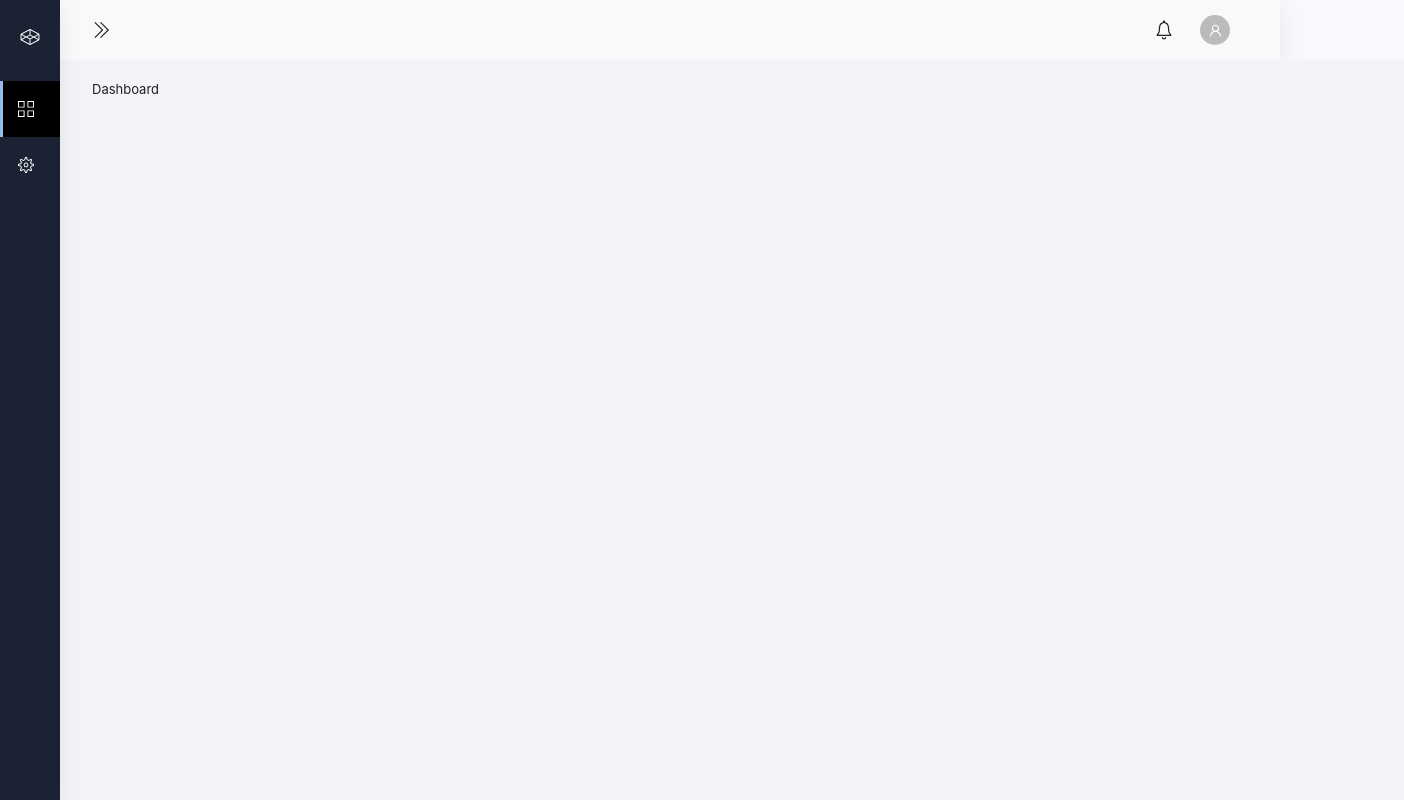
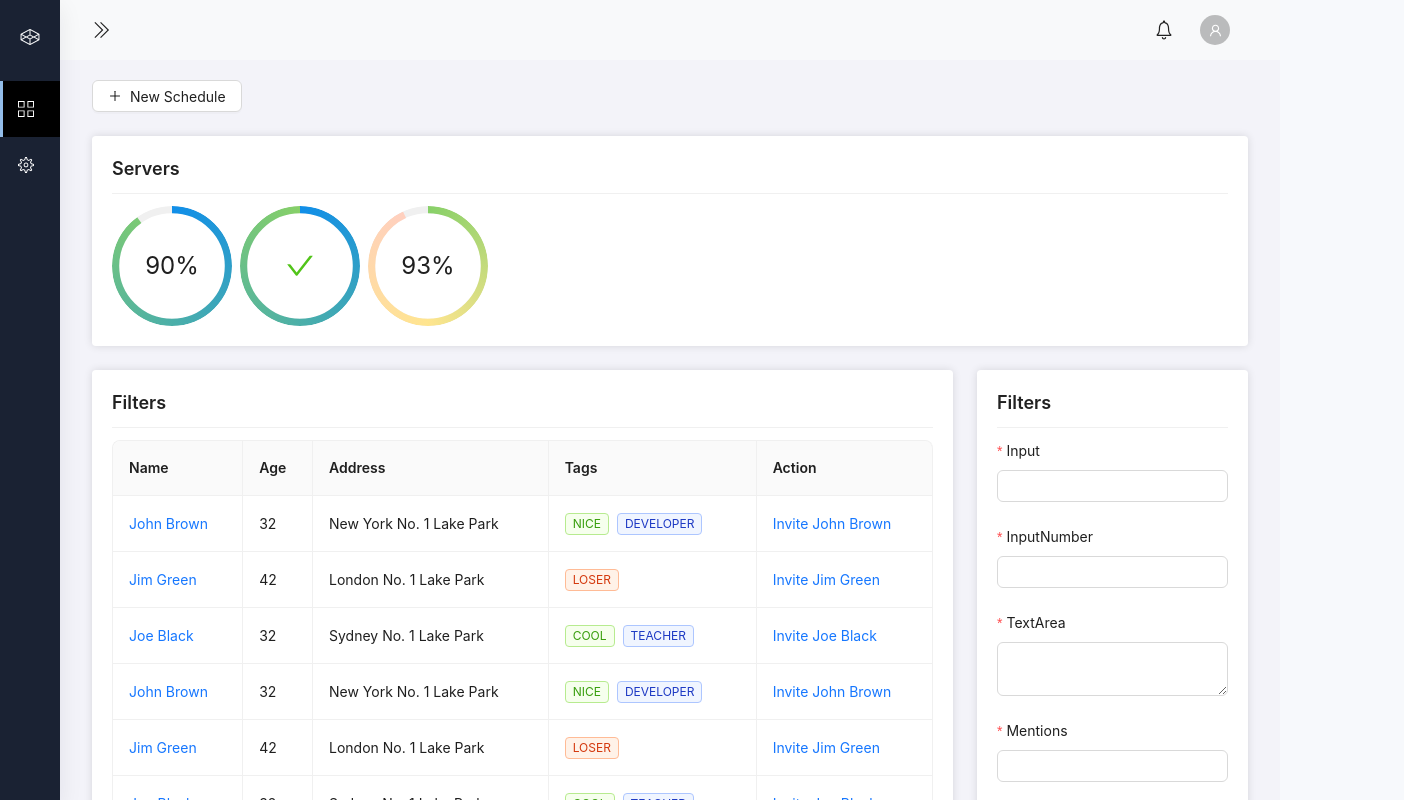
Before and after one commit to killcodeX/server-monitor-dashboard, a React (Create React App) app: page /login in a window 1280 px wide. Both pictures are taken after typing "Sample", "Sample123" into the empty fields and a click on the button "Submit". Shown: the top 800 px of the page, 1404 px wide, since content can reach past the window. Built offline with nearby package versions, Linux system fonts and the light colour scheme.

Commit message:
feat: dashboard complete

```diff
--- /dev/null
+++ b/src/components/CardContainer/index.tsx
@@ -0,0 +1,44 @@
+import React, { ReactNode } from "react";
+
+interface CardContainerProps {
+    className?: string;
+    children: ReactNode;
+    width?: string;
+    bg?: string;
+    height?: string;
+    br?: string;
+    pad?: string;
+    onClick?: () => void;
+    style?: React.CSSProperties;
+  }
+
+const CardContainer: React.FC<CardContainerProps> = ({
+  className,
+  children,
+  width = "100%",
+  bg = "#fff",
+  height = "auto",
+  br = "4px",
+  pad = "20px",
+  onClick,
+  style,
+}) => {
+  return (
+    <div
+      className={`card-container ${className}`}
+      style={{
+        backgroundColor: bg,
+        minHeight: height,
+        width,
+        borderRadius: br,
+        padding: pad,
+        ...style,
+      }}
+      onClick={onClick}
+    >
+      {children}
+    </div>
+  );
+};
+
+export default CardContainer;
--- a/src/core/header/accountMenu.tsx
+++ b/src/core/header/accountMenu.tsx
@@ -46,7 +46,7 @@ export default function AccountMenu() {
   const dispatch = useDispatch();
 
   const onClick: MenuProps["onClick"] = ({ key }) => {
-    if (key == "3") {
+    if (key == "4") {
       dispatch(setLogout());
     }
   };
--- a/src/core/header/styles.css
+++ b/src/core/header/styles.css
@@ -6,10 +6,12 @@
   padding: 0px 50px 0px 92px;
   overflow: hidden;
   background-color: rgb(248, 249, 250);
-  transition: padding 195ms cubic-bezier(0.4, 0, 0.6, 1) 0ms;
+  /* transition: padding 195ms cubic-bezier(0.4, 0, 0.6, 1) 0ms; */
   border-right: none;
-  box-shadow: rgba(19, 25, 32, 0.08) 0px 8px 24px;
+  /* box-shadow: rgba(19, 25, 32, 0.08) 0px 8px 24px; */
   height: 60px;
+  transition: box-shadow 300ms cubic-bezier(0.4, 0, 0.2, 1) 0ms;
+  box-shadow: rgba(0, 0, 0, 0.05) 0px 1px 2px 0px;
 }
 
 .header-reduced {
--- a/src/core/layout/styles.css
+++ b/src/core/layout/styles.css
@@ -1,5 +1,4 @@
 .main {
-  width: 100%;
   height: calc(100vh - 60px);
   padding: 20px 32px 0px 92px;
   background-color: #f3f3f9;
--- a/src/index.css
+++ b/src/index.css
@@ -35,3 +35,8 @@ body {
   background-color: #d9dde7;
   margin: 8px 18px;
 }
+
+.card-container {
+  box-shadow: rgba(0, 0, 0, 0.12) 0px 0px 8px;
+  box-sizing: border-box;
+}
--- /dev/null
+++ b/src/modules/dashboard/filters.tsx
@@ -0,0 +1,83 @@
+import React from "react";
+import {
+  Col,
+  Row,
+  Space,
+  Button,
+  Cascader,
+  DatePicker,
+  Form,
+  Input,
+  InputNumber,
+  Mentions,
+  Select,
+  TreeSelect,
+  Divider,
+} from "antd";
+
+const { RangePicker } = DatePicker;
+
+export default function Filters() {
+  return (
+    <>
+      <Row>
+        <Col span={24}>
+          <div className="title">Filters</div>
+        </Col>
+      </Row>
+      <Divider style={{ margin: "12px 0" }} />
+      <Space direction="vertical" size="small" style={{ display: "flex" }}>
+        <Row>
+          <Col span={24}>
+            <Form layout="vertical">
+              <Form.Item
+                label="Input"
+                name="Input"
+                rules={[{ required: true, message: "Please input!" }]}
+              >
+                <Input />
+              </Form.Item>
+
+              <Form.Item
+                label="InputNumber"
+                name="InputNumber"
+                rules={[{ required: true, message: "Please input!" }]}
+              >
+                <InputNumber style={{ width: "100%" }} />
+              </Form.Item>
+
+              <Form.Item
+                label="TextArea"
+                name="TextArea"
+                rules={[{ required: true, message: "Please input!" }]}
+              >
+                <Input.TextArea />
+              </Form.Item>
+
+              <Form.Item
+                label="Mentions"
+                name="Mentions"
+                rules={[{ required: true, message: "Please input!" }]}
+              >
+                <Mentions />
+              </Form.Item>
+
+              <Form.Item
+                label="Select"
+                name="Select"
+                rules={[{ required: true, message: "Please input!" }]}
+              >
+                <Select />
+              </Form.Item>
+              <Form.Item>
+                <Button type="primary" htmlType="submit">
+                  Submit
+                </Button>
+              </Form.Item>
+            </Form>
+          </Col>
+        </Row>
+      </Space>
+    </>
+  );
+}
--- a/src/modules/dashboard/index.tsx
+++ b/src/modules/dashboard/index.tsx
@@ -1,5 +1,41 @@
 import React from "react";
+import { Col, Row, Space, Button } from "antd";
+import CardContainer from "components/CardContainer";
+import { AiOutlinePlus } from "react-icons/ai";
+import Filters from "./filters";
+import Table from "./table";
+import Servers from "./progress";
+import "./styles.css";
 
 export default function Dashboard() {
-  return <div>Dashboard</div>;
+  return (
+    <section id="dashboard">
+      <Space direction="vertical" size="large" style={{ display: "flex" }}>
+        <Row>
+          <Col span={24}>
+            <Button icon={<AiOutlinePlus />}>New Schedule</Button>
+          </Col>
+        </Row>
+        <Row>
+          <Col span={24}>
+            <CardContainer>
+              <Servers />
+            </CardContainer>
+          </Col>
+        </Row>
+        <Row gutter={24}>
+          <Col span={18}>
+            <CardContainer>
+              <Table />
+            </CardContainer>
+          </Col>
+          <Col span={6}>
+            <CardContainer>
+              <Filters />
+            </CardContainer>
+          </Col>
+        </Row>
+      </Space>
+    </section>
+  );
 }
--- /dev/null
+++ b/src/modules/dashboard/progress.tsx
@@ -0,0 +1,34 @@
+import React from "react";
+import { Row, Col, Flex, Progress, Divider } from "antd";
+import type { ProgressProps } from "antd";
+
+const twoColors: ProgressProps["strokeColor"] = {
+  "0%": "#108ee9",
+  "100%": "#87d068",
+};
+
+const conicColors: ProgressProps["strokeColor"] = {
+  "0%": "#87d068",
+  "50%": "#ffe58f",
+  "100%": "#ffccc7",
+};
+
+export default function Servers() {
+  return (
+    <>
+      <Row>
+        <Col span={24}>
+          <div className="title">Servers</div>
+        </Col>
+      </Row>
+      <Divider style={{ margin: "12px 0" }} />
+      <Flex vertical gap="middle">
+        <Flex gap="small" wrap>
+          <Progress type="circle" percent={90} strokeColor={twoColors} />
+          <Progress type="circle" percent={100} strokeColor={twoColors} />
+          <Progress type="circle" percent={93} strokeColor={conicColors} />
+        </Flex>
+      </Flex>
+    </>
+  );
+}
--- /dev/null
+++ b/src/modules/dashboard/styles.css
@@ -0,0 +1,5 @@
+.title {
+  font-size: 1.125rem;
+  font-weight: 600;
+  line-height: 1.4;
+}
--- /dev/null
+++ b/src/modules/dashboard/table.tsx
@@ -0,0 +1,142 @@
+import React from "react";
+import { Space, Tag, Row, Col, Divider } from "antd";
+import { Table as AntTable } from "antd";
+import { ColumnsType } from "antd/es/table";
+
+interface DataType {
+  key?: string;
+  name?: string;
+  age?: number;
+  address?: string;
+  tags?: string[];
+}
+
+const columns: ColumnsType<DataType> = [
+  {
+    title: "Name",
+    dataIndex: "name",
+    key: "name",
+    render: (text) => <a href="/">{text}</a>,
+  },
+  {
+    title: "Age",
+    dataIndex: "age",
+    key: "age",
+  },
+  {
+    title: "Address",
+    dataIndex: "address",
+    key: "address",
+  },
+  {
+    title: "Tags",
+    key: "tags",
+    dataIndex: "tags",
+    render: (_, { tags }) => {
+      console.log(tags);
+      return (
+        <>
+          {tags &&
+            tags.map((tag) => {
+              let color = tag.length > 5 ? "geekblue" : "green";
+              if (tag === "loser") {
+                color = "volcano";
+              }
+              return (
+                <Tag color={color} key={tag}>
+                  {tag.toUpperCase()}
+                </Tag>
+              );
+            })}
+        </>
+      );
+    },
+  },
+  {
+    title: "Action",
+    key: "action",
+    render: (_, record) => (
+      <Space size="middle">
+        <a href="/">Invite {record.name}</a>
+      </Space>
+    ),
+  },
+];
+
+const data: DataType[] = [
+  {
+    key: "1",
+    name: "John Brown",
+    age: 32,
+    address: "New York No. 1 Lake Park",
+    tags: ["nice", "developer"],
+  },
+  {
+    key: "2",
+    name: "Jim Green",
+    age: 42,
+    address: "London No. 1 Lake Park",
+    tags: ["loser"],
+  },
+  {
+    key: "3",
+    name: "Joe Black",
+    age: 32,
+    address: "Sydney No. 1 Lake Park",
+    tags: ["cool", "teacher"],
+  },
+  {
+    key: "4",
+    name: "John Brown",
+    age: 32,
+    address: "New York No. 1 Lake Park",
+    tags: ["nice", "developer"],
+  },
+  {
+    key: "5",
+    name: "Jim Green",
+    age: 42,
+    address: "London No. 1 Lake Park",
+    tags: ["loser"],
+  },
+  {
+    key: "6",
+    name: "Joe Black",
+    age: 32,
+    address: "Sydney No. 1 Lake Park",
+    tags: ["cool", "teacher"],
+  },
+  {
+    key: "7",
+    name: "John Brown",
+    age: 32,
+    address: "New York No. 1 Lake Park",
+    tags: ["nice", "developer"],
+  },
+  {
+    key: "8",
+    name: "Jim Green",
+    age: 42,
+    address: "London No. 1 Lake Park",
+    tags: ["loser"],
+  },
+];
+
+export default function Table() {
+  return (
+    <>
+      <Row>
+        <Col span={24}>
+          <div className="title">Filters</div>
+        </Col>
+      </Row>
+      <Divider style={{ margin: "12px 0" }} />
+      <AntTable
+        pagination={false}
+        bordered
+        columns={columns}
+        dataSource={data}
+      />
+    </>
+  );
+}
```
